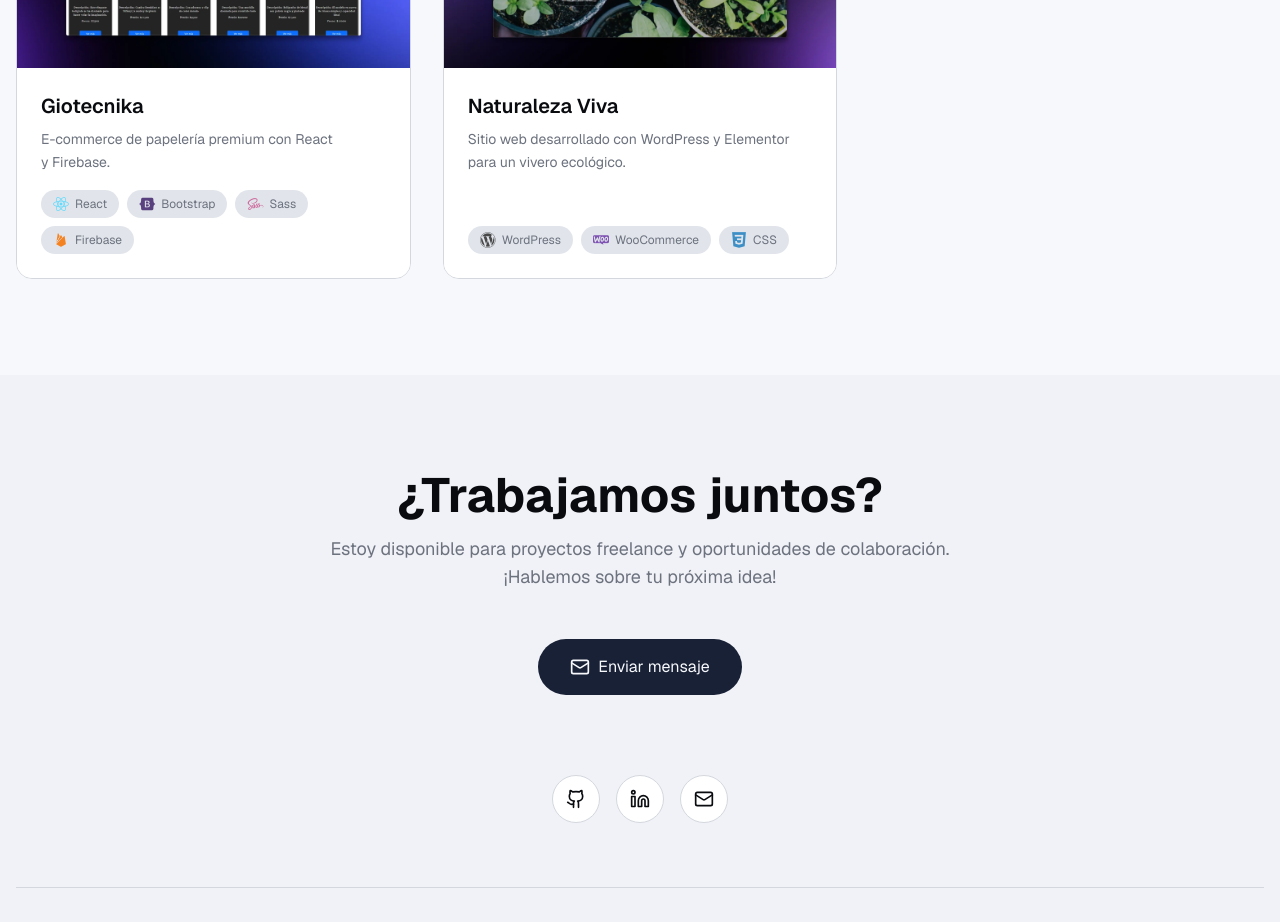
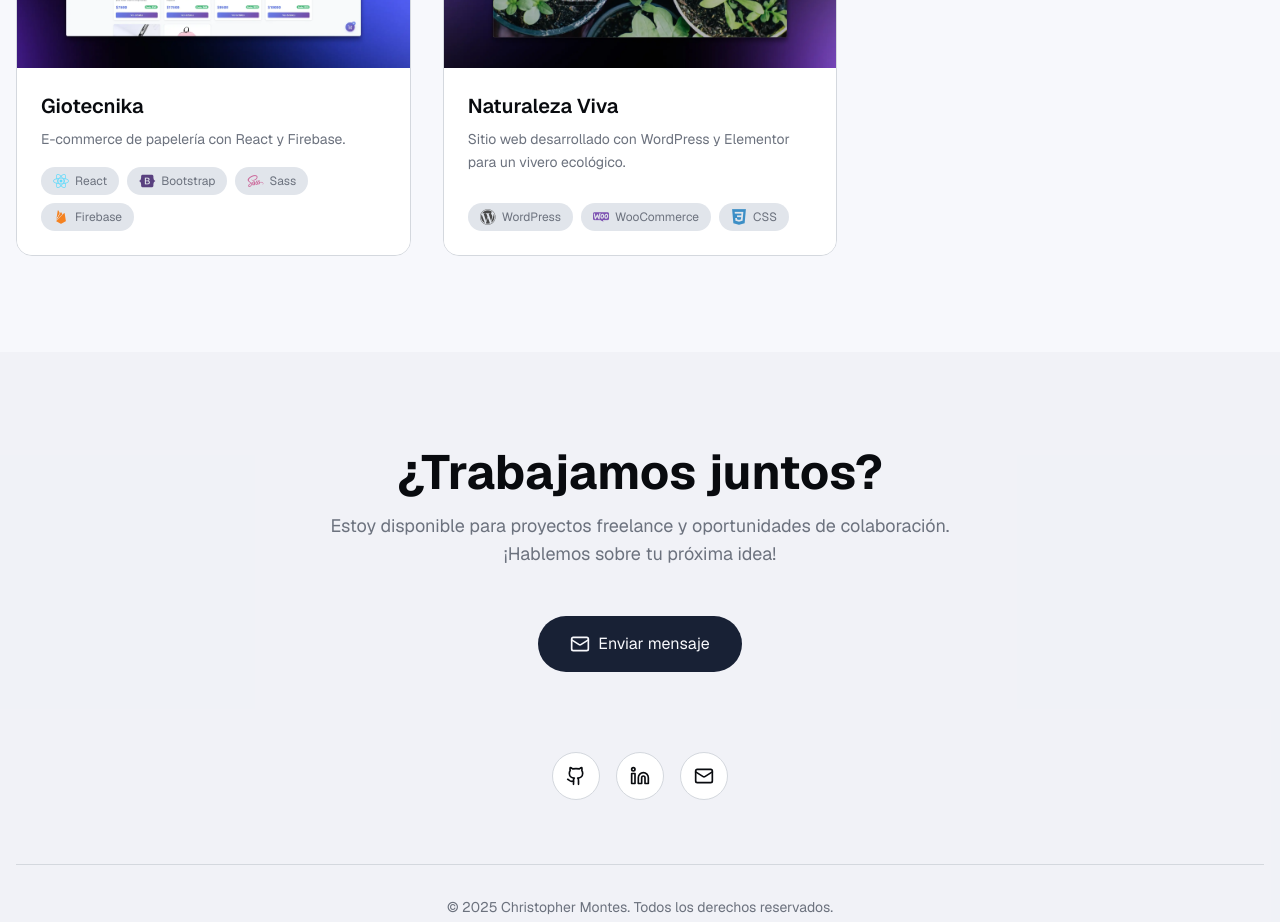
Before and after one commit to zeuschris/Portfolio-Dev, a Next.js app: page / in a window 1280 px wide. Shown: the part 2340-3262 px from the top of the page. Built offline with nearby package versions, Linux system fonts and the light colour scheme.

Commit message:
Updated image of the Giotecnika project

```diff
--- a/components/projects.tsx
+++ b/components/projects.tsx
@@ -86,8 +86,8 @@ export function Projects() {
     {
       title: "Giotecnika",
       description: {
-        es: "E-commerce de papelería premium con React y Firebase.",
-        en: "Premium stationery e-commerce with React and Firebase.",
+        es: "E-commerce de papelería con React y Firebase.",
+        en: "stationery e-commerce with React and Firebase.",
       },
       image: "/images/projects/giotecnika.webp",
       tags: [
```
Also changed, not shown: public/images/projects/giotecnika.webp.
